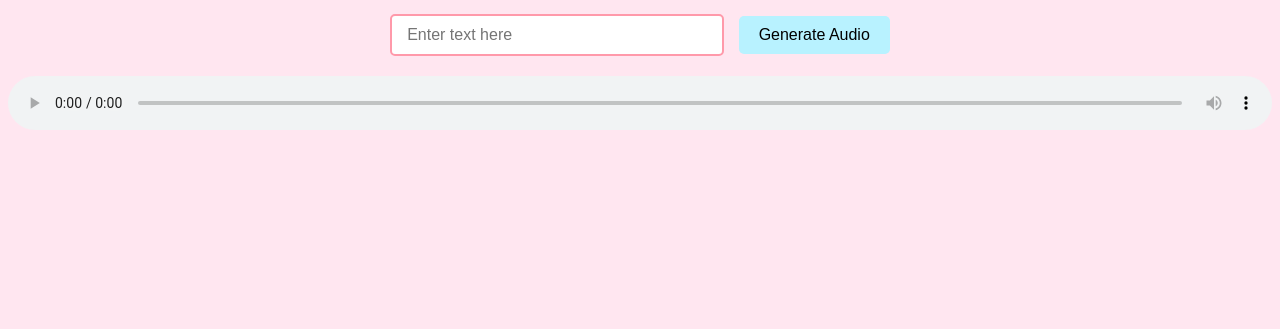
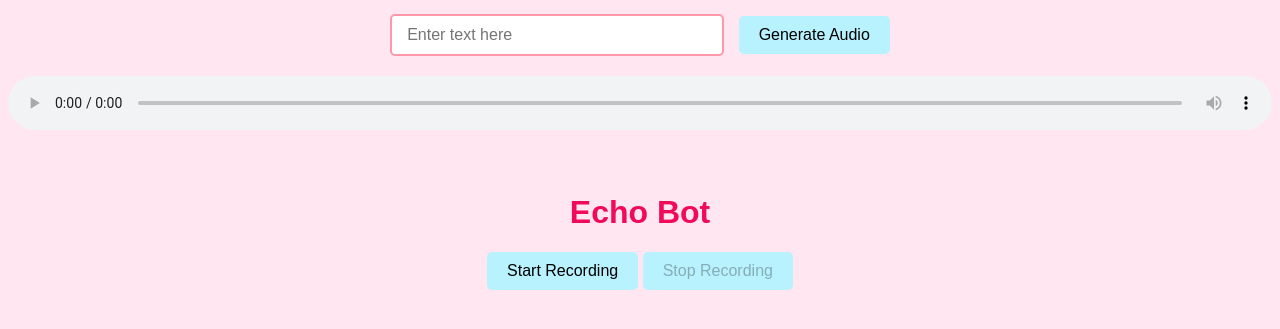
Before and after one commit to priya011006/AI-VoiceAgent, a FastAPI app: page / in a window 1280 px wide. Shown: the part 214-543 px from the top of the page. Run offline with FastAPI, Linux system fonts and the light colour scheme.

Commit message:
✅ Day 4 complete: Echo Bot with real-time recording and Murf TTS working

```diff
--- a/main.py
+++ b/main.py
@@ -5,11 +5,11 @@ from fastapi.templating import Jinja2Templates
 from fastapi.middleware.cors import CORSMiddleware
 from pydantic import BaseModel
 
-import random
+from murf import Murf  # ✅ Murf SDK
 
 app = FastAPI()
 
-# CORS so frontend JS can make POST requests
+# Allow frontend JS to make POST requests
 app.add_middleware(
     CORSMiddleware,
     allow_origins=["*"],
@@ -18,10 +18,8 @@ app.add_middleware(
     allow_headers=["*"],
 )
 
-# Mount static files
+# Static and template folders
 app.mount("/static", StaticFiles(directory="static"), name="static")
-
-# Set up templates directory
 templates = Jinja2Templates(directory="templates")
 
 
@@ -30,11 +28,24 @@ async def read_root(request: Request):
     return templates.TemplateResponse("index.html", {"request": request})
 
 
-# Dummy text-to-speech endpoint for now
+# Input model for POST requests
 class TTSRequest(BaseModel):
     text: str
 
+
 @app.post("/generate-audio/")
 async def generate_audio(data: TTSRequest):
-    fake_url = "https://www.soundhelix.com/examples/mp3/SoundHelix-Song-1.mp3"
-    return {"audio_url": fake_url}
+    try:
+        client = Murf(api_key="ap2_909d4dac-d4aa-477c-a2a5-cb7d02af060d")  # ✅ Your API Key
+
+        response = client.text_to_speech.generate(
+            text=data.text,
+            voice_id="en-US-natalie",   # ✅ Voice supported
+            style="Promo"               # ✅ Optional style
+            # Removed multi_native_locale because it's not supported for this voice
+        )
+
+        return {"audio_url": response.audio_file}
+
+    except Exception as e:
+        return {"error": str(e)}
--- a/static/script.js
+++ b/static/script.js
@@ -1,3 +1,84 @@
-function greet() {
-    alert("Welcome! To my new project. 🎉");
-}
+// TTS Generation
+document.getElementById('submit-button').addEventListener('click', async () => {
+    const text = document.getElementById('text-input').value;
+    const button = document.getElementById('submit-button');
+    const status = document.getElementById('status-text');
+
+    if (!text.trim()) {
+        alert('Please enter some text');
+        return;
+    }
+
+    button.disabled = true;
+    button.innerHTML = '<span class="loading"></span> Generating...';
+    status.textContent = 'Generating audio...';
+
+    try {
+        const response = await fetch('http://localhost:8000/generate-audio/', {
+            method: 'POST',
+            headers: { 'Content-Type': 'application/json' },
+            body: JSON.stringify({ text })
+        });
+
+        const data = await response.json();
+
+        if (data.audio_url) {
+            const audioPlayer = document.getElementById('audio-player');
+            audioPlayer.src = data.audio_url;
+            audioPlayer.play();
+            status.textContent = 'Success!';
+            status.style.color = 'green';
+        } else {
+            status.textContent = `Error: ${data.error || 'No audio URL received'}`;
+            status.style.color = 'red';
+        }
+    } catch (error) {
+        console.error(error);
+        status.textContent = 'An error occurred';
+        status.style.color = 'red';
+    }
+
+    button.disabled = false;
+    button.textContent = 'Generate Audio';
+});
+
+// Echo Bot Recording
+let mediaRecorder;
+let audioChunks = [];
+
+const startBtn = document.getElementById('start-recording');
+const stopBtn = document.getElementById('stop-recording');
+const echoPlayer = document.getElementById('echo-player');
+
+startBtn.addEventListener('click', async () => {
+    const stream = await navigator.mediaDevices.getUserMedia({ audio: true });
+    mediaRecorder = new MediaRecorder(stream);
+
+    audioChunks = [];
+
+    mediaRecorder.ondataavailable = event => {
+        if (event.data.size > 0) {
+            audioChunks.push(event.data);
+        }
+    };
+
+    mediaRecorder.onstop = () => {
+        const audioBlob = new Blob(audioChunks, { type: 'audio/webm' });
+        const audioURL = URL.createObjectURL(audioBlob);
+        echoPlayer.src = audioURL;
+        echoPlayer.style.display = 'block';
+        echoPlayer.play();
+    };
+
+    mediaRecorder.start();
+    startBtn.disabled = true;
+    stopBtn.disabled = false;
+});
+
+stopBtn.addEventListener('click', () => {
+    if (mediaRecorder && mediaRecorder.state !== 'inactive') {
+        mediaRecorder.stop();
+        startBtn.disabled = false;
+        stopBtn.disabled = true;
+    }
+});
--- a/templates/index.html
+++ b/templates/index.html
@@ -1,11 +1,11 @@
- <!DOCTYPE html>
+<!DOCTYPE html>
 <html lang="en">
 <head>
     <meta charset="UTF-8">
     <title>FastAPI + JS Demo</title>
     <style>
         body {
-            background-color: #ffe6f0; /* Light pink */
+            background-color: #ffe6f0;
             font-family: Arial, sans-serif;
             text-align: center;
             padding-top: 100px;
@@ -24,6 +24,7 @@
             border-radius: 5px;
             transition: border 0.3s ease;
         }
+
         input[type="text"]:focus {
             outline: none;
             border-color: hwb(340 4% 6%);
@@ -40,15 +41,10 @@
             position: relative;
             overflow: hidden;
         }
+
         button:hover {
             transform: translateY(-2px);
             box-shadow: 0 4px 8px rgba(0,0,0,0.1);
-        }
-        button:active {
-            transform: translateY(0);
-        }
-
-        button:hover {
             background-color: #ff99aa;
         }
 
@@ -70,58 +66,29 @@
         @keyframes spin {
             to { transform: rotate(360deg); }
         }
+
+        .section {
+            margin-top: 60px;
+        }
     </style>
 </head>
 <body>
+    <!-- Day 3: TTS Section -->
     <h1>Murf AI Voice Agent</h1>
     <p id="status-text" style="color: #666; min-height: 24px;">Ready to generate audio</p>
     <input type="text" id="text-input" placeholder="Enter text here">
     <button id="submit-button">Generate Audio</button>
     <audio id="audio-player" controls></audio>
 
-    <script>
-        document.getElementById('submit-button').addEventListener('click', async () => {
-            const text = document.getElementById('text-input').value;
-            if (!text.trim()) {
-                alert('Please enter some text');
-                return;
-            }
+    <!-- Day 4: Echo Bot Section -->
+    <div class="section">
+        <h1>Echo Bot</h1>
+        <button id="start-recording">Start Recording</button>
+        <button id="stop-recording" disabled>Stop Recording</button>
+        <audio id="echo-player" controls style="display: none;"></audio>
+    </div>
 
-            const button = document.getElementById('submit-button');
-            button.disabled = true;
-            button.innerHTML = '<span class="loading"></span> Generating...';
-            const response = await fetch('http://localhost:8000/generate-audio/', {
-                method: 'POST',
-                headers: {
-                    'Content-Type': 'application/json'
-                },
-                body: JSON.stringify({ text })
-            });
-
-            if (response.ok) {
-                const data = await response.json();
-                const audioUrl = data.audio_url;
-                document.getElementById('status-text').textContent = "Playing audio...";
-                const audioPlayer = document.getElementById('audio-player');
-                audioPlayer.src = audioUrl;
-                audioPlayer.play().then(() => {
-                    document.getElementById('status-text').textContent = "Success!";
-                    document.getElementById('status-text').style.color = 'green';
-                }).catch(e => {
-                    document.getElementById('status-text').textContent = "Error playing audio";
-                    console.error('Playback error:', e);
-                });
-                button.disabled = false;
-                button.textContent = 'Generate Audio';
-            } else {
-                const error = await response.json();
-                document.getElementById('status-text').textContent = `Error: ${error.detail || response.statusText}`;
-                document.getElementById('status-text').style.color = 'red';
-                console.error('Error generating audio:', response.statusText);
-                button.disabled = false;
-                button.textContent = 'Generate Audio';
-            }
-        });
-    </script>
+    <!-- Load external JS -->
+    <script src="/static/script.js"></script>
 </body>
 </html>
```
